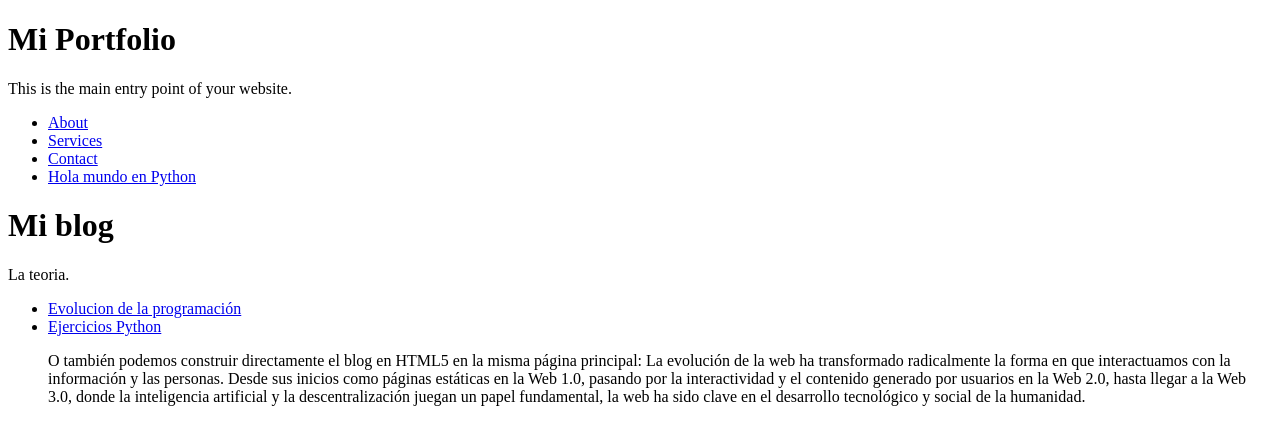
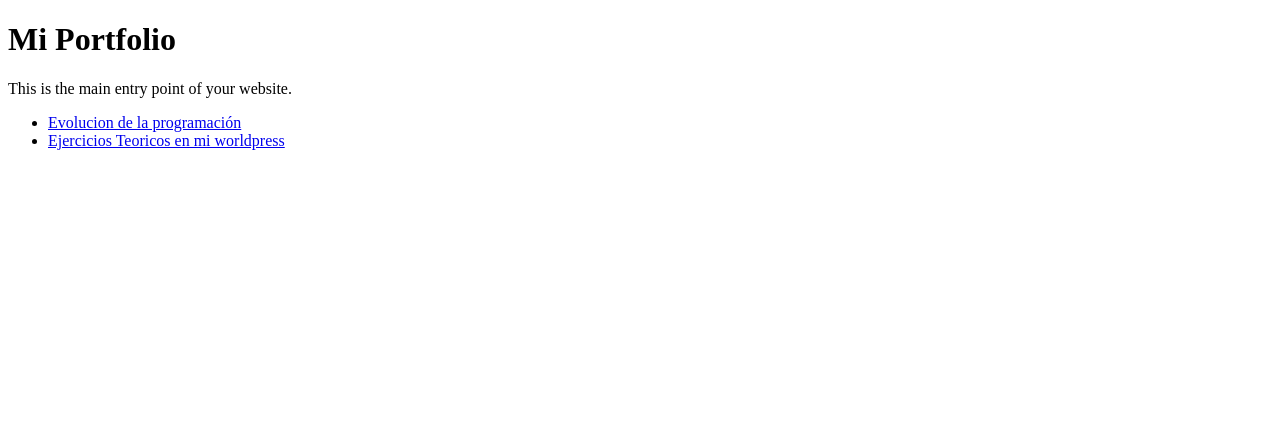
Before and after one commit to Oscar0000000/PROG, a plain HTML site: page index.html in a window 1280 px wide. Drawn offline with Linux system fonts and the light colour scheme.

Commit message:
Update index.html

```diff
--- a/index.html
+++ b/index.html
@@ -9,17 +9,8 @@
     <h1>Mi Portfolio</h1>
     <p>This is the main entry point of your website.</p>
     <ul>
-        <li><a href="about.html">About</a></li>
-        <li><a href="services.html">Services</a></li>
-        <li><a href="contact.html">Contact</a></li>
-        <li><a href="python.py">Hola mundo en Python</a></li>
-    </ul>
-    <h1>Mi blog</h1>
-    <p>La teoria.</p>
-    <ul>
         <li><a href="https://oamacor.wordpress.com/2025/09/29/ejercicio-2/">Evolucion de la programación</a></li>
-        <li><a href="https://oamacor.wordpress.com/2025/10/06/hola-mundo-con-variables/">Ejercicios Python</a></li>
-        <p>O también podemos construir directamente el blog en HTML5 en la misma página principal: La evolución de la web ha transformado radicalmente la forma en que interactuamos con la información y las personas. Desde sus inicios como páginas estáticas en la Web 1.0, pasando por la interactividad y el contenido generado por usuarios en la Web 2.0, hasta llegar a la Web 3.0, donde la inteligencia artificial y la descentralización juegan un papel fundamental, la web ha sido clave en el desarrollo tecnológico y social de la humanidad. </p>
+          <li><a href="https://oamacor.wordpress.com/">Ejercicios Teoricos en mi worldpress</a></li>
     </ul>
 </body>
 </html>
```
